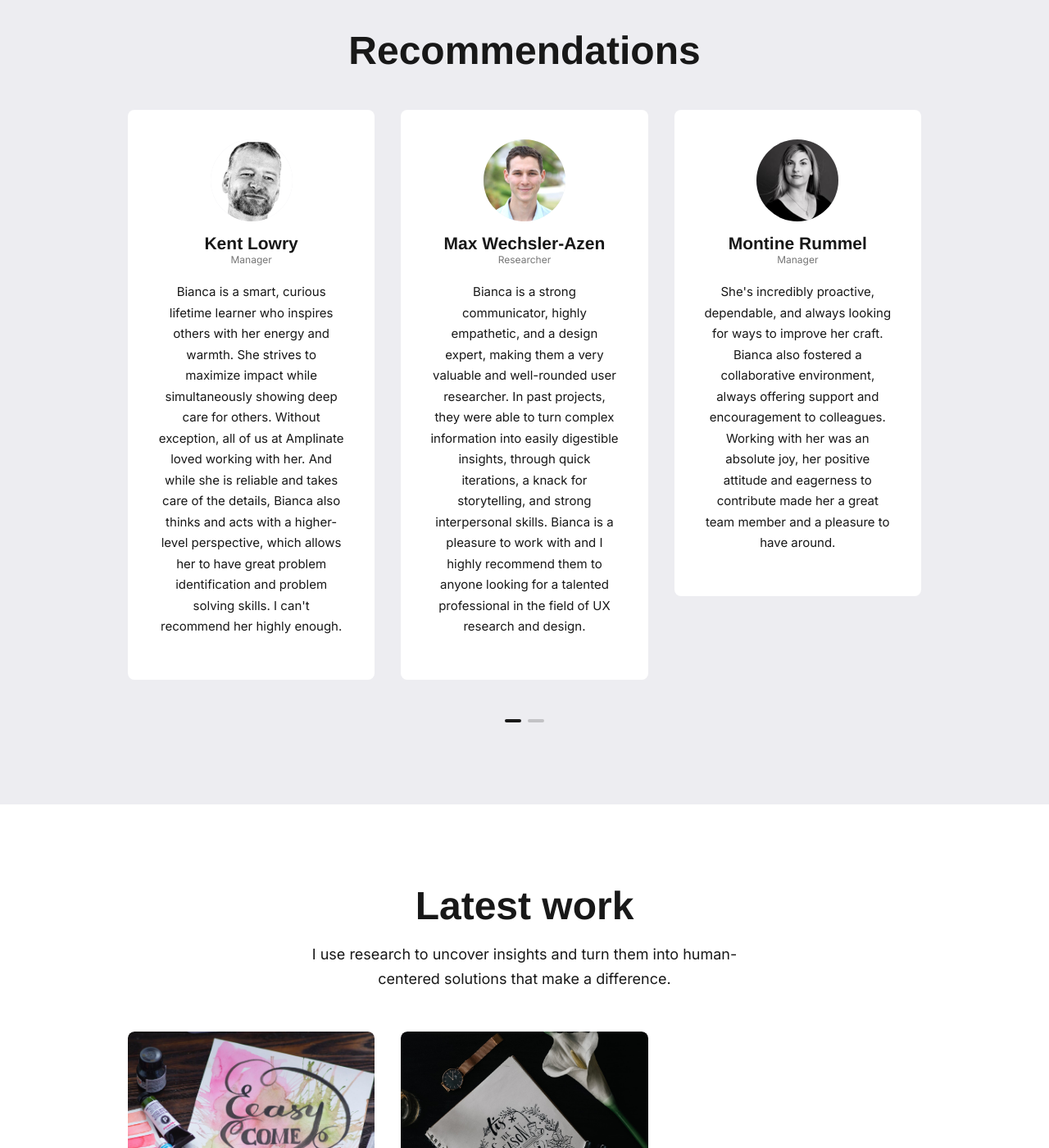
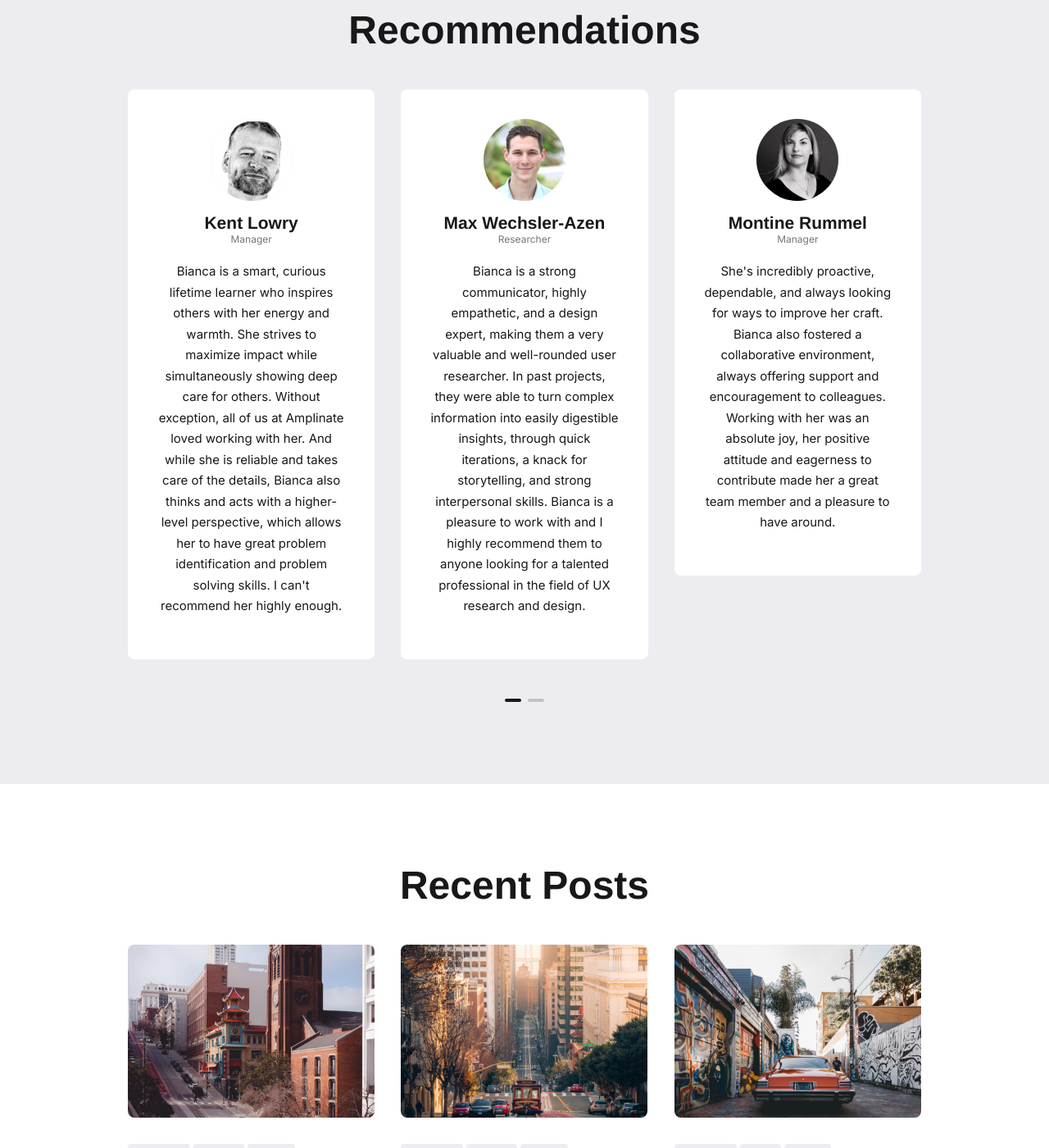
Before and after one commit to biancacopeland/biancacopeland.github.io, a Jekyll site: the page built from index.html, in a window 1280 px wide and 1400 px high, scrolled down 1683 px. Shown: the whole window at 82% size. Built offline with Jekyll 4.4.1, drawn with Linux system fonts in a browser that asks for light colours; some web fonts are replaced; some of the changed text lies outside the part shown.

Commit message:
Updated content

```diff
--- a/_data/settings.yml
+++ b/_data/settings.yml
@@ -44,7 +44,7 @@
 #-------------------------------
 # Projects Settings
 projects__settings:
-  projects__title: Latest work
+  projects__title: Published work
   projects__description: I use research to uncover insights and turn them into human-centered solutions that make a difference.
 
 #-------------------------------
@@ -104,7 +104,7 @@
       url: "/"
     - title: "Projects"
       url: "/projects/"
-    - title: "Blog"
+    - title: "Articles"
       url: "/blog/"
     - url: "/about/"
       title: "About"
--- a/index.html
+++ b/index.html
@@ -5,8 +5,8 @@
 
 {% include section-hero.html %}
 
-{% include section-blog.html %}
+{% include section-projects.html %}
 
 {% include section-testimonials.html %}
 
-{% include section-projects.html %}
+{% include section-blog.html %}
```
